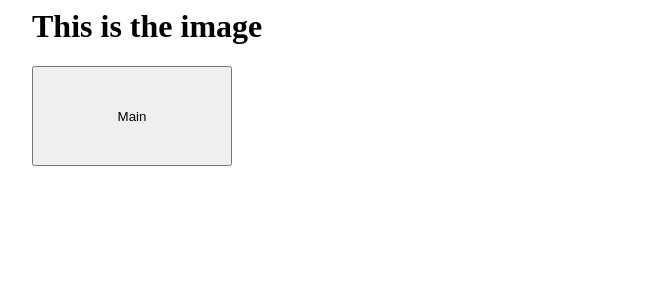
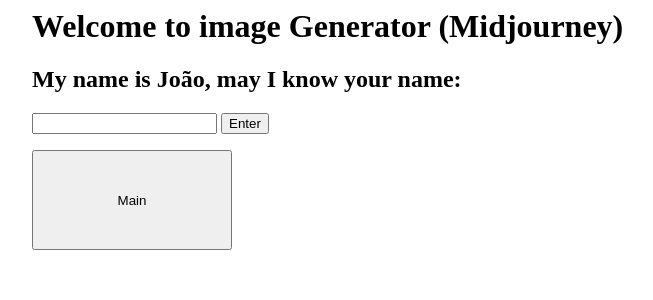
Before and after one commit to Lllxy11/1911, a Flask app: page /image_gpt in a window 1280 px wide. Shown: the top 300 px of the page, without its empty margins (292-945 px from the left). Run offline with Flask 3, Linux system fonts and the light colour scheme.

Commit message:
Update image_gpt.html

```diff
--- a/templates/image_gpt.html
+++ b/templates/image_gpt.html
@@ -6,8 +6,13 @@
 </style>
 
 <div class="container">
-<h1>This is the image</h1>
+<h1>Welcome to image Generator (Midjourney)</h1>
 <form action="/main"method="post">
+  <form action="/main"method="post">
+    <h2>My name is João, may I know your name:</h2>
+    <input type="text"name="r">
+    <input type="submit"value="Enter">
+  </form>
   <input type="submit"value="Main" style="width:200px;height:100px;">
 </form>
 </div>
```
